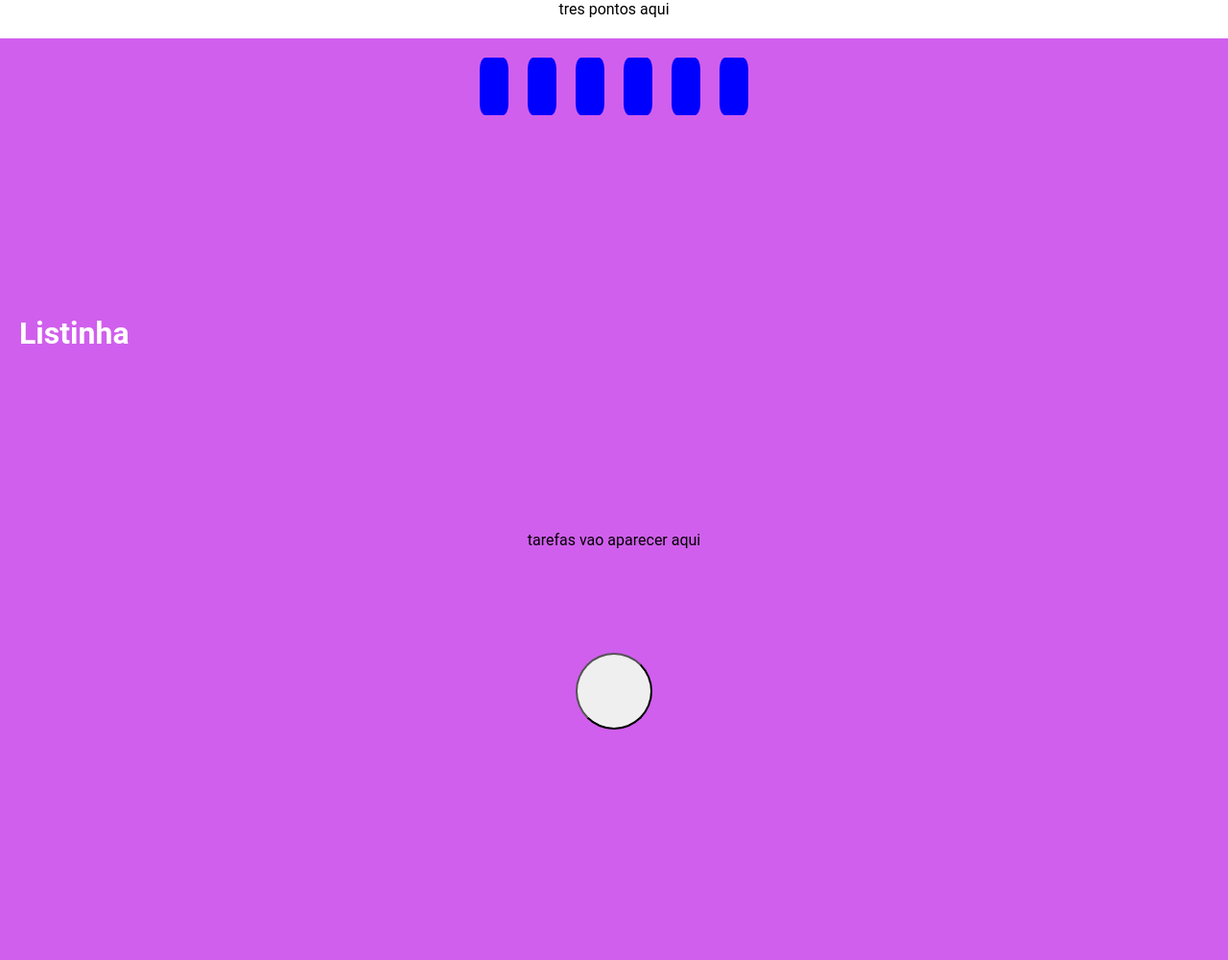
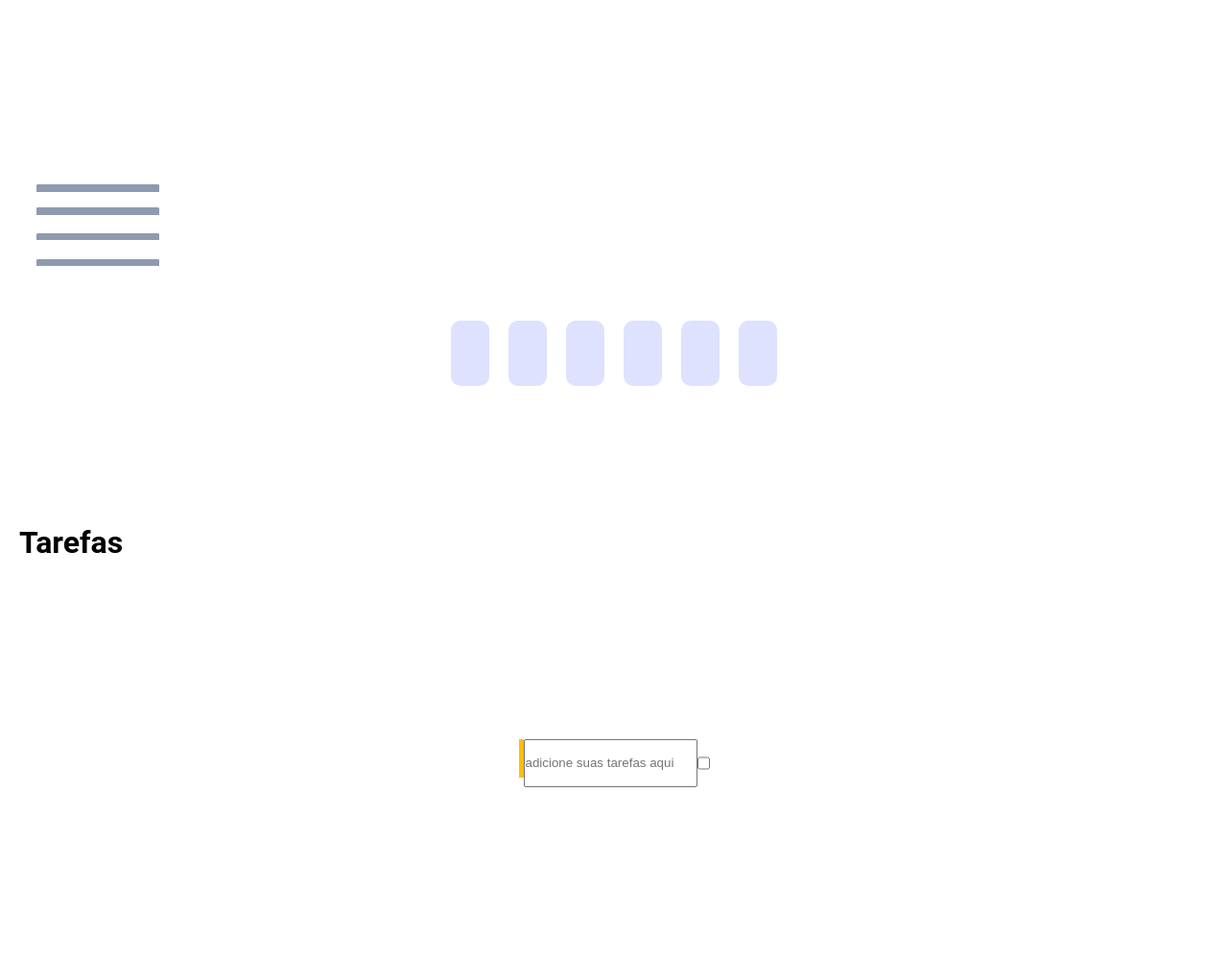
Before and after one commit to CarolineIngrid/todo_list, a Django app: page /lista/ in a window 1280 px wide. Shown: the whole page at 96% size. Before the commit the page ends 760 px from the top, so only its background shows below. Run offline with Django 4.2, Linux system fonts and the light colour scheme.

Commit message:
avançando no css

```diff
--- a/lista/static/lista/css/style.css
+++ b/lista/static/lista/css/style.css
@@ -1,57 +1,95 @@
 * {
     margin: 0;
+    padding: 0;
 }
 
 body {
   font-family: "Roboto", sans-serif;
-   background-color: rgb(208, 95, 237);
-
 }
 
 .menu{
-  height: 40px;
-  background-color: white;
-  position: sticky;
-  top: 0px;
-  text-align: center;
+  width: 10%;
+  margin-left: 3%;
 }
 
+.menu, p{
+    height: 2.5px;
+    border-radius: 5%;
+    background-color: #8E9AAF;
+    padding-top: 5px;
+    margin-top: 15%;
+}
 .base{
     display: flex;
     flex-direction: column;
     align-items: center;
     height: 100vh;
-    justify-content: space-between;
     margin: 0 20px 0 20px
 }
 
 .calendario{
     margin: 10px;
     display: flex;
+    margin-top: 10%;
 }
 
 .quadrado{
-    width: 30px;
-    height: 60px;
-    border-radius: 20%;
-    background-color: blue;
+    width: 40px;
+    height: 50px;
+    border-radius: 10px 10px 10px 10px;
+    background-color: #DEE2FF;
     margin: 10px;
+    text-align: center;
+    padding-top: 5%;
 
 }
 
+.check{
+    height: 50px;
+    border: none;
+    border-radius: 10px;
+}
 
+.teste{
+    display: flex;
+    flex-direction: row;
+}
 
+.importancia-moderada{
+    width: 5px;
+    height: 40px;
+    background-color: #FFBE0B;
+}
+
+.importancia-urgente{
+    width: 5px;
+    height: 40px;
+    background-color: #ff300b;
+}
+
+li{
+    list-style: none;
+
+}
+
+.tarefas{
+    display: flex;
+    flex-direction: row;
+}
 h1{
-    color: white;
+    padding-top: 10%;
+    padding-bottom: 15%;
     align-self: flex-start;
 }
 
 /* ------------- BOTÃO -------------- */
 .adicionar_tarefa{
-    width: 80px;
-    height: 80px;
+    margin-top: 85%;
+    width: 75px;
+    height: 75px;
     border-radius: 100px;
-    align-self: center;
-    position: sticky;
-    bottom: 40px;
+    border: none;
+    background-color: #CBC0D3
+
+
 }
--- a/lista/templates/lista/index.html
+++ b/lista/templates/lista/index.html
@@ -9,7 +9,7 @@
     <title>Document</title>
 </head>
 <body>
-    <div class="menu"> <p>tres pontos aqui</p> </div>
+    <div class="menu"> <p></p> <p></p> <p></p></div>
     <div class="base">
         <div class="calendario">
             <div class="quadrado"></div>
@@ -19,9 +19,17 @@
             <div class="quadrado"></div>
             <div class="quadrado"></div>
         </div>
-        <h1> Listinha</h1>
-        <main id="tarefas"> tarefas vao aparecer aqui </main>
+        <h1> Tarefas</h1>
+
+        <div class="teste">
+        <div class="importancia-moderada"> </div>
+        <input type="text" placeholder="adicione suas tarefas aqui">
+        <input type="checkbox" class="check">
+
+        </div>
+        <!-- ------- botão adiocnar aqui -------- -->
         <button class="adicionar_tarefa"> </button>
+
 
     </div>
 
```
